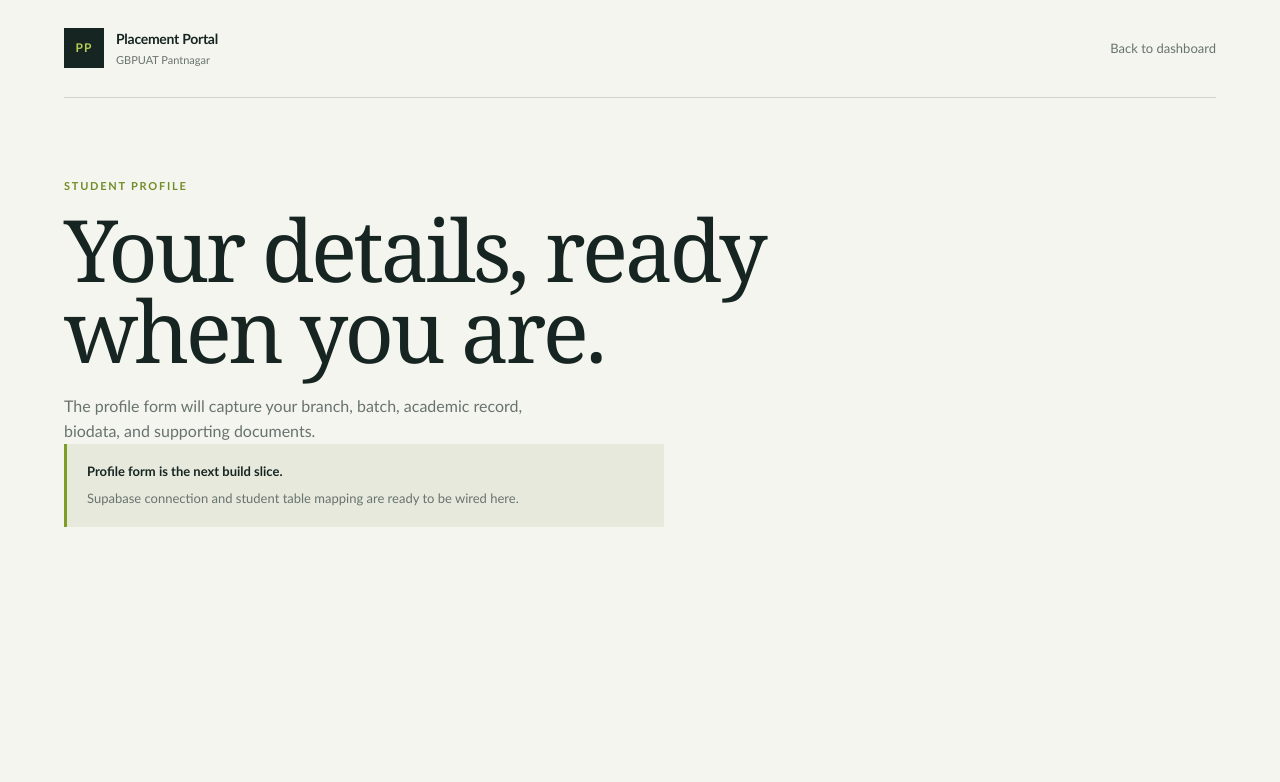
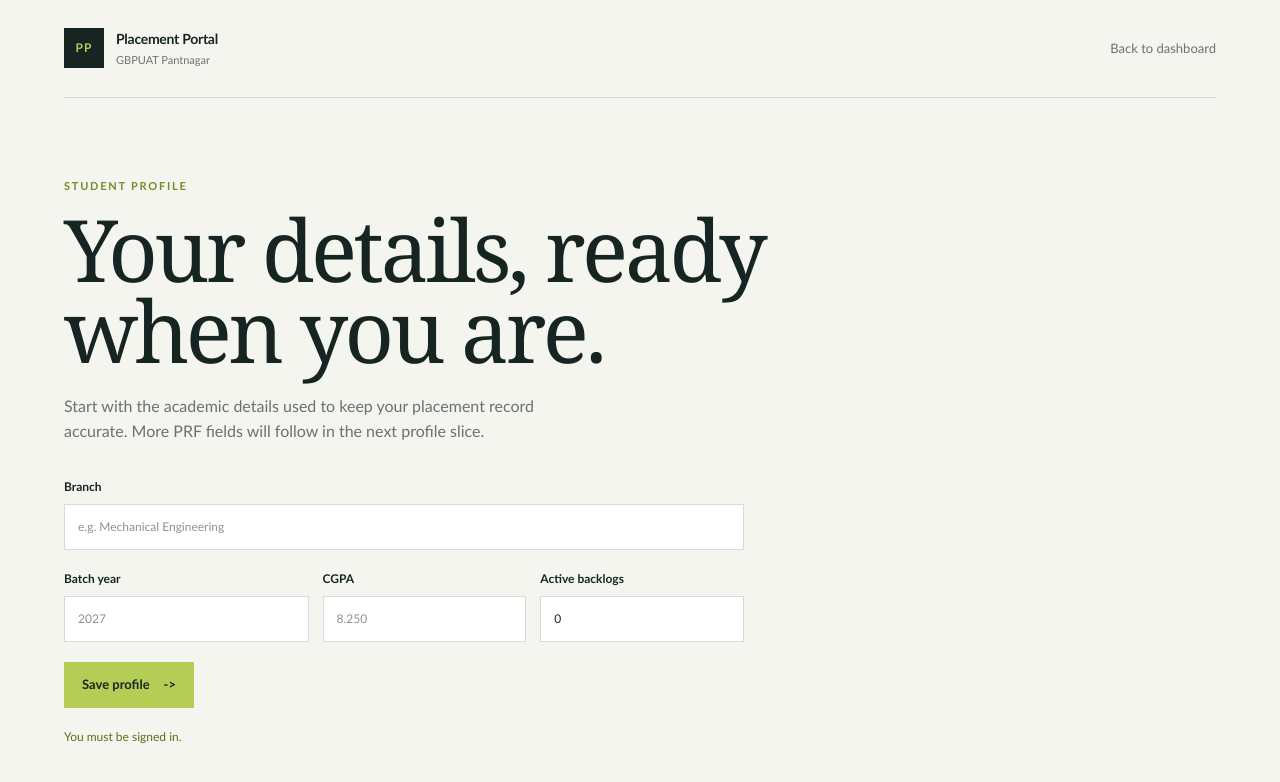
Before and after one commit to Nitish23-2/Placement_Portal, a Next.js app: page /profile in a window 1280 px wide. Shown: the top 782 px of the page. Built offline with nearby package versions, Linux system fonts and the light colour scheme; no server answers.

Commit message:
feat: add student profile onboarding slice

```diff
--- /dev/null
+++ b/app/api/students/me/route.ts
@@ -0,0 +1,47 @@
+import { NextResponse } from "next/server";
+import { createClient } from "@/lib/supabase/server";
+import { studentProfileSchema } from "@/lib/validators/student";
+
+function jsonError(message: string, code: string, status: number) {
+  return NextResponse.json({ data: null, error: { message, code } }, { status });
+}
+
+export async function GET() {
+  const supabase = await createClient();
+  if (!supabase) return jsonError("Supabase is not configured.", "CONFIGURATION_ERROR", 503);
+
+  const { data: authData, error: authError } = await supabase.auth.getUser();
+  if (authError || !authData.user) return jsonError("You must be signed in.", "AUTH_REQUIRED", 401);
+
+  const { data, error } = await supabase
+    .from("students")
+    .select("*")
+    .eq("user_id", authData.user.id)
+    .maybeSingle();
+
+  if (error) return jsonError(error.message, "DATABASE_ERROR", 500);
+  return NextResponse.json({ data, error: null });
+}
+
+export async function PUT(request: Request) {
+  const supabase = await createClient();
+  if (!supabase) return jsonError("Supabase is not configured.", "CONFIGURATION_ERROR", 503);
+
+  const { data: authData, error: authError } = await supabase.auth.getUser();
+  if (authError || !authData.user) return jsonError("You must be signed in.", "AUTH_REQUIRED", 401);
+
+  const parsed = studentProfileSchema.safeParse(await request.json());
+  if (!parsed.success) {
+    return jsonError(parsed.error.issues[0]?.message ?? "Invalid profile data.", "VALIDATION_ERROR", 400);
+  }
+
+  const { data, error } = await supabase
+    .from("students")
+    .update(parsed.data)
+    .eq("user_id", authData.user.id)
+    .select("*")
+    .single();
+
+  if (error) return jsonError(error.message, "DATABASE_ERROR", 500);
+  return NextResponse.json({ data, error: null });
+}
--- a/app/globals.css
+++ b/app/globals.css
@@ -110,4 +110,10 @@ h2 { max-width: 520px; margin: 14px 0 0; font-size: clamp(36px, 5vw, 60px); line
 .dashboard-card p { max-width: 240px; color: #56615c; font-size: 13px; line-height: 1.55; }
 .card-arrow { position: absolute; right: 28px; bottom: 26px; font-weight: 700; }
 .compact-intro { max-width: 720px; margin-left: max(0px, calc((100% - 1180px) / 2)); }
+.profile-form { display: grid; gap: 20px; max-width: 680px; margin-top: 34px; }
+.profile-form label { display: grid; gap: 8px; color: var(--ink); font-size: 12px; font-weight: 700; }
+.profile-form input { width: 100%; min-height: 46px; padding: 0 13px; border: 1px solid var(--line); border-radius: 0; background: #fff; color: var(--ink); font: inherit; font-weight: 400; }
+.profile-fields { display: grid; grid-template-columns: 1.2fr 1fr 1fr; gap: 14px; }
+.profile-form .button { width: fit-content; border: 0; cursor: pointer; }
+@media (max-width: 600px) { .profile-fields { grid-template-columns: 1fr; } }
 @media (max-width: 760px) { .portal-page { padding-right: 16px; padding-left: 16px; } .portal-header { padding: 20px 0; } .portal-status { display: none; } .dashboard-intro { padding: 64px 0 40px; } .dashboard-grid { grid-template-columns: 1fr; } .dashboard-card { min-height: 220px; } .dashboard-card h2 { margin-top: 38px; } }
--- a/app/profile/page.tsx
+++ b/app/profile/page.tsx
@@ -1,10 +1,11 @@
 import Link from "next/link";
+import { ProfileForm } from "@/components/profile/ProfileForm";
 
 export default function ProfilePage() {
   return (
     <main className="portal-page">
       <header className="portal-header"><Link className="brand" href="/dashboard"><span className="brand-mark">PP</span><span><strong>Placement Portal</strong><small>GBPUAT Pantnagar</small></span></Link><Link className="text-link" href="/dashboard">Back to dashboard</Link></header>
-      <section className="dashboard-intro compact-intro"><p className="eyebrow">Student profile</p><h1>Your details, ready when you are.</h1><p className="dashboard-copy">The profile form will capture your branch, batch, academic record, biodata, and supporting documents.</p><div className="setup-banner"><strong>Profile form is the next build slice.</strong><span>Supabase connection and student table mapping are ready to be wired here.</span></div></section>
+      <section className="dashboard-intro compact-intro"><p className="eyebrow">Student profile</p><h1>Your details, ready when you are.</h1><p className="dashboard-copy">Start with the academic details used to keep your placement record accurate. More PRF fields will follow in the next profile slice.</p><ProfileForm /></section>
     </main>
   );
 }
--- /dev/null
+++ b/components/profile/ProfileForm.tsx
@@ -0,0 +1,59 @@
+"use client";
+
+import { FormEvent, useEffect, useState } from "react";
+
+type ProfileValues = { branch: string; batch_year: string; cgpa: string; active_backlogs: string };
+
+const emptyProfile: ProfileValues = { branch: "", batch_year: "", cgpa: "", active_backlogs: "0" };
+
+export function ProfileForm() {
+  const [values, setValues] = useState(emptyProfile);
+  const [message, setMessage] = useState("Loading profile...");
+  const [isPending, setIsPending] = useState(false);
+
+  useEffect(() => {
+    fetch("/api/students/me")
+      .then(async (response) => {
+        const result = await response.json();
+        if (!response.ok) throw new Error(result.error?.message ?? "Unable to load profile.");
+        if (result.data) {
+          setValues({ branch: result.data.branch ?? "", batch_year: String(result.data.batch_year ?? ""), cgpa: result.data.cgpa == null ? "" : String(result.data.cgpa), active_backlogs: String(result.data.active_backlogs ?? 0) });
+        }
+        setMessage("");
+      })
+      .catch((error: Error) => setMessage(error.message));
+  }, []);
+
+  function update(field: keyof ProfileValues, value: string) {
+    setValues((current) => ({ ...current, [field]: value }));
+  }
+
+  async function submit(event: FormEvent<HTMLFormElement>) {
+    event.preventDefault();
+    setIsPending(true);
+    setMessage("");
+    try {
+      const response = await fetch("/api/students/me", { method: "PUT", headers: { "Content-Type": "application/json" }, body: JSON.stringify({ ...values, cgpa: values.cgpa ? values.cgpa : null }) });
+      const result = await response.json();
+      if (!response.ok) throw new Error(result.error?.message ?? "Unable to save profile.");
+      setMessage("Academic details saved. Complete the remaining profile sections before applying.");
+    } catch (error) {
+      setMessage(error instanceof Error ? error.message : "Unable to save profile.");
+    } finally {
+      setIsPending(false);
+    }
+  }
+
+  return (
+    <form className="profile-form" onSubmit={submit}>
+      <label>Branch<input required value={values.branch} onChange={(event) => update("branch", event.target.value)} placeholder="e.g. Mechanical Engineering" /></label>
+      <div className="profile-fields">
+        <label>Batch year<input required type="number" value={values.batch_year} onChange={(event) => update("batch_year", event.target.value)} placeholder="2027" /></label>
+        <label>CGPA<input type="number" min="0" max="10" step="0.001" value={values.cgpa} onChange={(event) => update("cgpa", event.target.value)} placeholder="8.250" /></label>
+        <label>Active backlogs<input required type="number" min="0" value={values.active_backlogs} onChange={(event) => update("active_backlogs", event.target.value)} /></label>
+      </div>
+      <button className="button button-accent" disabled={isPending || message === "Loading profile..."} type="submit">{isPending ? "Saving..." : "Save profile"} <span aria-hidden="true">-&gt;</span></button>
+      {message && <p className="form-message" role="status">{message}</p>}
+    </form>
+  );
+}
--- /dev/null
+++ b/lib/validators/student.ts
@@ -0,0 +1,10 @@
+import { z } from "zod";
+
+export const studentProfileSchema = z.object({
+  branch: z.string().trim().min(2, "Branch is required.").max(80),
+  batch_year: z.coerce.number().int().min(2000).max(2100),
+  cgpa: z.coerce.number().min(0).max(10).nullable(),
+  active_backlogs: z.coerce.number().int().min(0).max(99),
+});
+
+export type StudentProfileInput = z.infer<typeof studentProfileSchema>;
```
